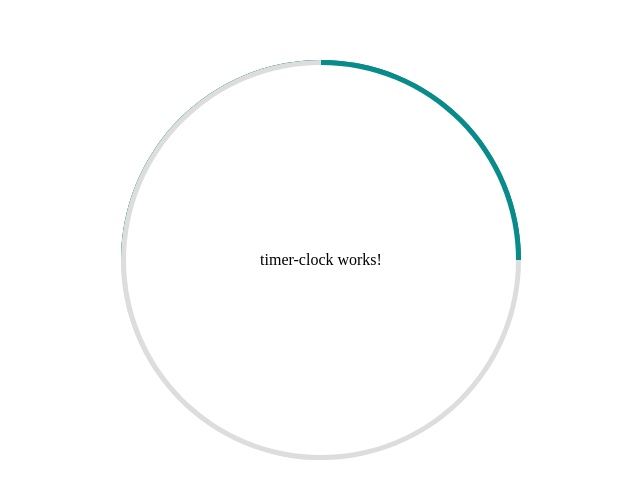
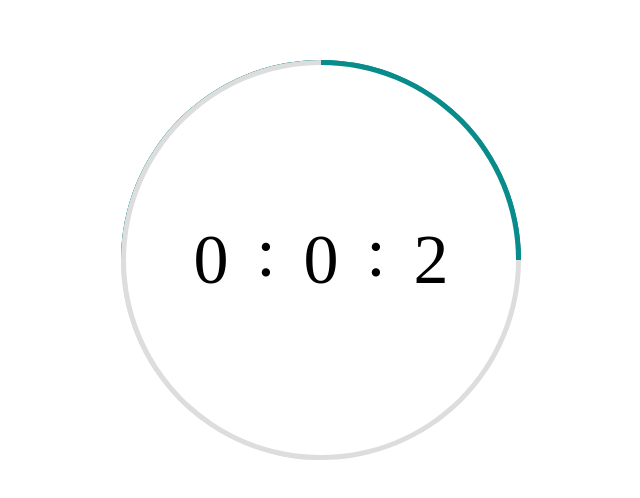
Before and after one commit to amimbs/angular-pomodoro, an Angular app: page / in a window 1280 px wide. Shown: the part 140-638 px from the top of the page, without its empty margins (319-959 px from the left). Built offline with nearby package versions, Linux system fonts and the light colour scheme.

Commit message:
feat: create timer clock and logic

```diff
--- a/src/app/app.component.html
+++ b/src/app/app.component.html
@@ -1,6 +1,12 @@
-<main class="main-container center">
-  <app-timer class="circle-container center"></app-timer>
-  <app-timer-clock style="z-index: 9999;"></app-timer-clock>
+<main>
+  <div class="main-container center">
+    <app-timer class="circle-container center" (remainingTimeEvent)="onRemainingTimeEvent($event)"></app-timer>
+    <app-timer-clock class="timer-container center" [remainingTime]="remainingTime"></app-timer-clock>
+  </div>
+
+
+
+
 </main>
 
 <router-outlet />
--- a/src/app/app.component.scss
+++ b/src/app/app.component.scss
@@ -12,7 +12,15 @@
         z-index: 1;
         overflow: hidden;
     }
+
+    .timer-container {
+        width: 330px;
+        height: 200px;
+        z-index: 6;
+    }
 }
+
+
 
 // hover for testing
 // .main-container:hover {
--- a/src/app/app.component.ts
+++ b/src/app/app.component.ts
@@ -12,4 +12,10 @@ import { TimerClockComponent } from './features/timer-clock/timer-clock.componen
 })
 export class AppComponent {
   title = 'pomodoro-app';
+  remainingTime!: number;
+
+  onRemainingTimeEvent(remainingTime: number) {
+    this.remainingTime = remainingTime;
+    // console.log('Remaining Time:', remainingTime);
+  }
 }
--- a/src/app/features/timer-clock/timer-clock.component.html
+++ b/src/app/features/timer-clock/timer-clock.component.html
@@ -1 +1,7 @@
-<p>timer-clock works!</p>
+<div class="timer center">
+    <div> {{hrs}} </div>
+    <div class="colon">:</div>
+    <div> {{mins}} </div>
+    <div class="colon">:</div>
+    <div> {{secs}} </div>
+</div>
--- a/src/app/features/timer-clock/timer-clock.component.scss
+++ b/src/app/features/timer-clock/timer-clock.component.scss
@@ -0,0 +1,24 @@
+.timer {
+    width: 400px;
+    height: 100px;
+    z-index: 7;
+}
+
+.timer div {
+    font-size: 70px;
+    font-weight: 100;
+    width: 80px;
+    height: 80px;
+    display: flex;
+    justify-content: center;
+    align-items: center;
+    margin: 0 10px 0 10px;
+}
+
+.timer .colon {
+    background-color: transparent;
+    width: 10px;
+    margin-left: 0;
+    margin-right: 0;
+    padding-bottom: 15px;
+}
--- a/src/app/features/timer-clock/timer-clock.component.ts
+++ b/src/app/features/timer-clock/timer-clock.component.ts
@@ -1,4 +1,4 @@
-import { Component } from '@angular/core';
+import { Component, Input, OnChanges, SimpleChanges} from '@angular/core';
 
 @Component({
   selector: 'app-timer-clock',
@@ -7,6 +7,25 @@ import { Component } from '@angular/core';
   templateUrl: './timer-clock.component.html',
   styleUrl: './timer-clock.component.scss'
 })
-export class TimerClockComponent {
+export class TimerClockComponent implements OnChanges{
+  @Input() remainingTime!: number;
+  timer: any;
+  hrs: any;
+  mins: any;
+  secs: any;
+  remainingTimeValues: any;
 
+  ngOnChanges(changes: SimpleChanges): void {
+    for (const inputRemainingTime in changes) {
+       this.remainingTimeValues = changes[inputRemainingTime];
+      // console.log(this.remainingTimeValues)
+      this.formatRemainingTime(this.remainingTimeValues.currentValue);
+    }
+  }
+
+  formatRemainingTime(remainingTimeValues: any): void {
+    this.hrs = Math.floor((remainingTimeValues / (1000 * 60 * 60)) % 24);
+    this.mins = Math.floor((remainingTimeValues / (1000 * 60 )) % 60);
+    this.secs = Math.floor((remainingTimeValues / (1000)) % 24);
+  }
 }
--- a/src/app/features/timer/timer.component.ts
+++ b/src/app/features/timer/timer.component.ts
@@ -1,4 +1,5 @@
-import { Component, OnInit } from '@angular/core';
+import { Component, OnInit, Output, EventEmitter } from '@angular/core';
+// import { TimerClockComponent } from '../timer-clock/timer-clock.component';
 
 @Component({
   selector: 'app-timer',
@@ -23,6 +24,8 @@ export class TimerComponent implements OnInit {
   timerLoop: any;
   currentTime: number = Date.now();
   remainingTime?: number;
+  @Output() remainingTimeEvent = new EventEmitter<number>();
+
   angle?: any;
 
   ngOnInit(): void {
@@ -35,6 +38,7 @@ export class TimerComponent implements OnInit {
   countDownTimer() {
     this.currentTime = Date.now();
     this.remainingTime = this.futureTime - this.currentTime;
+    this.remainingTimeEvent.emit(this.remainingTime);
     this.angle = (this.remainingTime / this.setTime) * 360;
 
     // progress indicator
```
